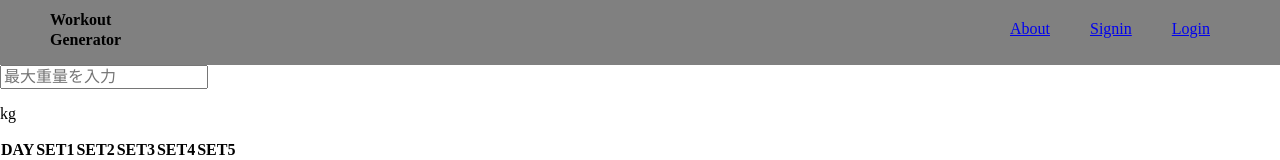
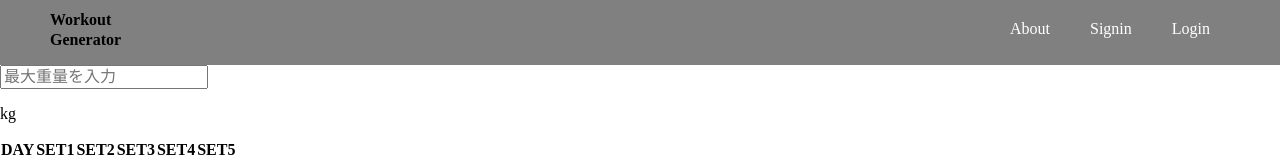
Before and after one commit to keisuke90/5-5-workout, a Vue app in the folder packages/frontend/: page / in a window 1280 px wide. Shown: the top 160 px of the page. Built offline with nearby package versions, Linux system fonts and the light colour scheme.

Commit message:
ロゴにリンクを設定

```diff
--- a/packages/frontend/src/components/MainHeader.vue
+++ b/packages/frontend/src/components/MainHeader.vue
@@ -1,9 +1,11 @@
 <template>
   <div class="header">
-    <div class="logo">
-      <span class="logo__inner">Workout</span>
-      <span class="logo__inner">Generator</span>
-    </div>
+    <router-link to="/">
+      <div class="logo">
+        <span class="logo__inner">Workout</span>
+        <span class="logo__inner">Generator</span>
+      </div>
+    </router-link>
     <nav class="menu">
       <ul>
         <li class="menu__item">
@@ -23,6 +25,10 @@
 <script lang="ts" setup></script>
 
 <style lang="scss" scoped>
+a {
+  color: inherit;
+  text-decoration: none;
+}
 .header {
   display: flex;
   height: 65px;
```
